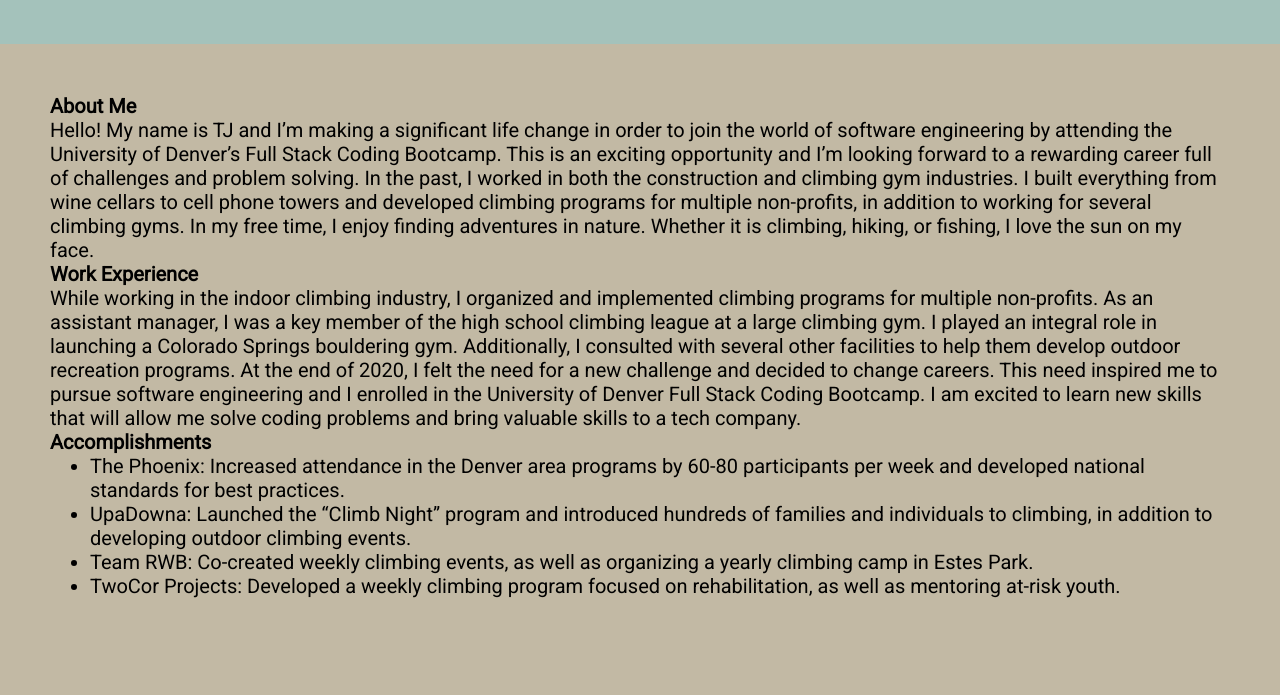
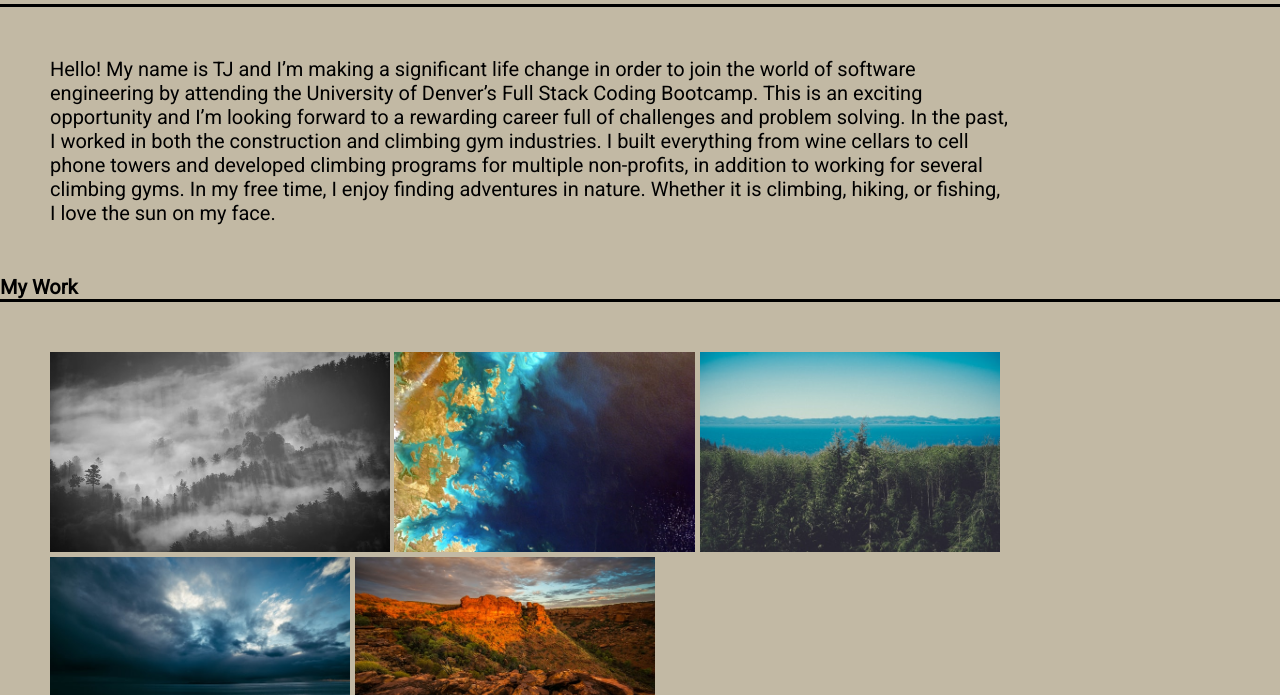
Before and after one commit to TJCourey/personal-portfolio, a plain HTML site: page index.html in a window 1280 px wide. Shown: the part 172-867 px from the top of the page. Drawn offline with Linux system fonts and the light colour scheme.

Commit message:
added images to folder, credited images in readme, worked on styling, edited out info in about me, added links with pictures

```diff
--- a/assets/style.css
+++ b/assets/style.css
@@ -3,7 +3,7 @@
   font-family: "Roboto", sans-serif;
   font-size: 20px;
 }
-
+/* header styling */
 header {
   background-color: #a4c2bb;
 }
@@ -22,22 +22,39 @@ header ul {
 }
 
 header li {
+  border: solid;
   font-size: 125%;
   list-style: none;
   width: 125px;
-  padding: 50px;
+  padding: 15px;
+  margin-left: 20px;
 }
+
+/* Main body styling */
 main {
   background-color: #c2b9a4;
+  /* display: flex; */
+}
+main section {
+  display: flex;
+  flex-direction: column;
 }
 main h2 {
-  display: flex;
-  justify-content: column;
-}
-main section {
-  padding: 50px;
+  align-items: flex-start;
+  border-bottom: solid;
 }
 
+main section p {
+  padding: 50px;
+  align-items: flex-end;
+  width: 75%;
+}
+main img {
+  max-height: 200px;
+  /* max-width: 300px; */
+}
+
+/* footer styling */
 footer {
   background-color: #c2a4b7;
 }
--- a/index.html
+++ b/index.html
@@ -5,7 +5,7 @@
     <meta http-equiv="X-UA-Compatible" content="IE=edge" />
     <meta name="viewport" content="width=device-width, initial-scale=1.0" />
     <title>Portfolio of TJ Courey</title>
-    <link rel="normalize" href="./assets/normalize.css" />
+    <!-- <link rel="normalize" href="./assets/normalize.css" /> -->
     <link rel="stylesheet" href="./assets/style.css" />
     <link rel="preconnect" href="https://fonts.gstatic.com" />
     <link
@@ -45,7 +45,7 @@
           it is climbing, hiking, or fishing, I love the sun on my face.
         </p>
 
-        <h3>Work Experience</h3>
+        <!-- <h3>Work Experience</h3>
 
         <p>
           While working in the indoor climbing industry, I organized and
@@ -80,19 +80,18 @@
           <li>
             TwoCor Projects: Developed a weekly climbing program focused on
             rehabilitation, as well as mentoring at-risk youth.
-          </li>
+          </li> -->
         </ul>
       </section>
       <section>
         <h2>My Work</h2>
-        <p>
-          Lorem ipsum dolor sit amet consectetur adipisicing elit. Quibusdam,
-          libero. Veniam voluptatum harum eligendi molestias voluptatem nesciunt
-          ad repudiandae suscipit voluptates inventore. Fugit officiis facere
-          incidunt sapiente enim sed veritatis, itaque iste quam ad vel
-          similique esse quae voluptatibus ullam minima impedit reprehenderit
-          voluptatem. Veniam omnis nam voluptatem error quidem?
-        </p>
+        <p id="portfolio-links">
+        <a href="#"><img src="./assets/images/frances-gunn-8BmNurlVR6M-unsplash.jpg" alt="Project 1"></a>
+        <a href="#"><img src="./assets/images/nasa-6-jTZysYY_U-unsplash.jpg" alt="Project 2"></a>
+        <a href="#"><img src="./assets/images/p-j-6J--NXulQCs-unsplash.jpg" alt="Project 3"></a>
+        <a href="#"><img src="./assets/images/patrick-fore-V6s1cmE39XM-unsplash.jpg" alt="Project 4"></a>
+        <a href="#"><img src="./assets/images/philippe-wuyts-_h7aBovKia4-unsplash.jpg" alt="Project 5"></a>
+      </p>
       </section>
       <section>
         <h2>Contact Info</h2>
```
Also changed, not shown: assets/images/frances-gunn-8BmNurlVR6M-unsplash.jpg (added), assets/images/nasa-6-jTZysYY_U-unsplash.jpg (added), assets/images/p-j-6J--NXulQCs-unsplash.jpg (added), assets/images/patrick-fore-V6s1cmE39XM-unsplash.jpg (added), assets/images/philippe-wuyts-_h7aBovKia4-unsplash.jpg (added).
